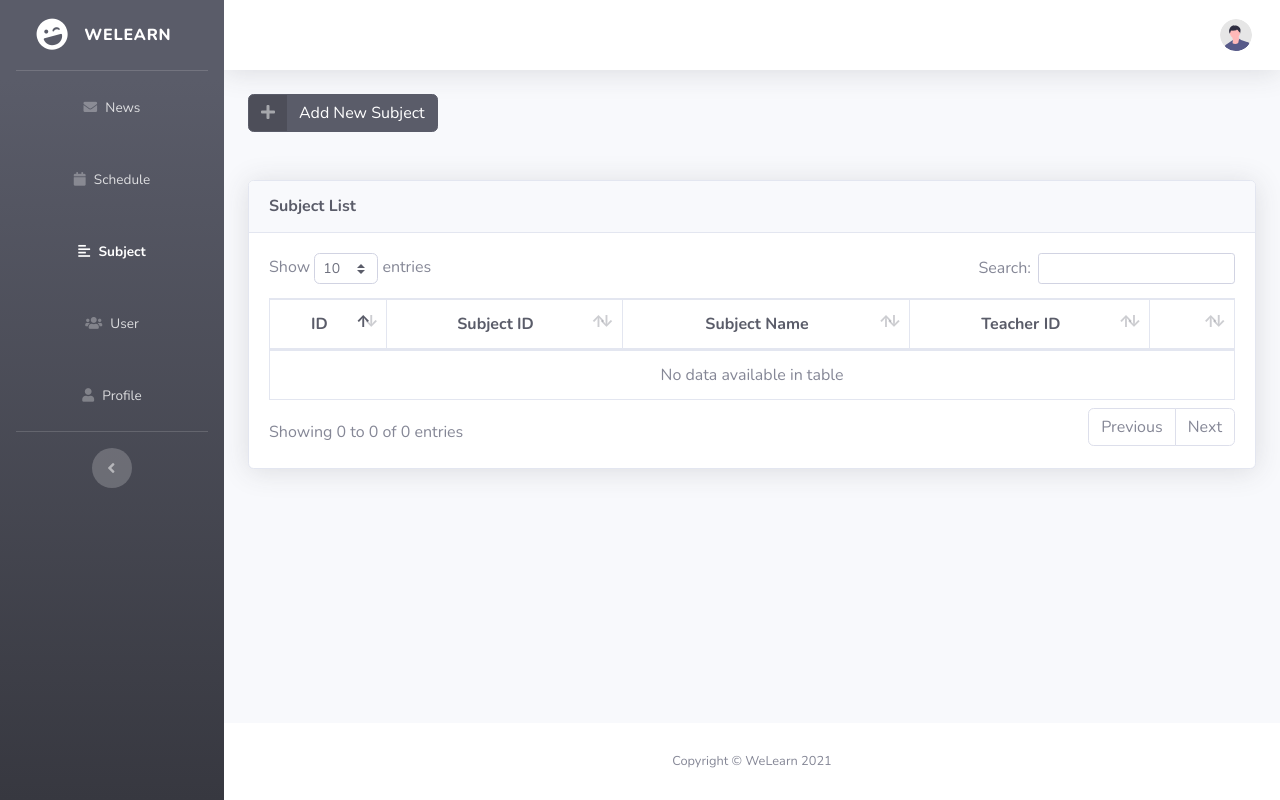
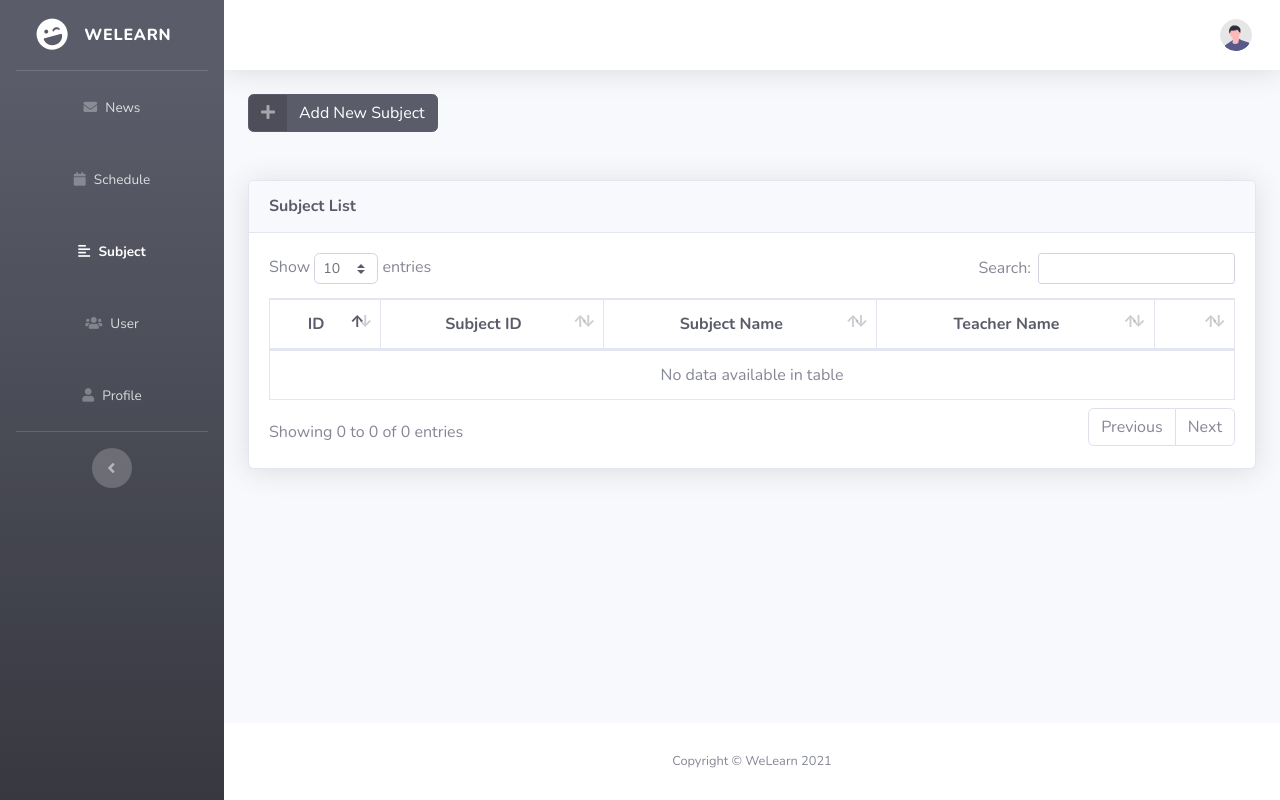
Before and after one commit to MartienJun/web-WeLearn, a Flask app: page /admin/subject in a window 1280 px wide. Run offline with Flask 2, Linux system fonts and the light colour scheme; a user stored in the database is signed in; data comes from the database, SQL or seed files in the repository; data that the repository does not hold is empty; some libraries are stand-ins or nearby versions.

Commit message:
Edit subject view

```diff
--- a/myapp/templates/admin/subject/admin_subject.html
+++ b/myapp/templates/admin/subject/admin_subject.html
@@ -28,7 +28,7 @@
                             <th class="text-center">ID</th>
                             <th class="text-center">Subject ID</th>
                             <th class="text-center">Subject Name</th>
-                            <th class="text-center">Teacher ID</th>
+                            <th class="text-center">Teacher Name</th>
                             <th class="text-center"></th>
                         </tr>
                     </thead>
@@ -42,7 +42,7 @@
                             <!-- {{ subject.subject_teacher }} -->
                             {% for user in users %}
                                 {% if user.user_id == subject.subject_teacher %}
-                                    {{ user.user_name }}
+                                {{ user.user_id }} - {{ user.user_name }}
                                 {% endif %}
                             {% endfor %}
                             </td>
--- a/myapp/templates/admin/subject/create_subject.html
+++ b/myapp/templates/admin/subject/create_subject.html
@@ -36,7 +36,7 @@
                         <label for="">Subject Teacher</label>
                         <select name="s_teacher" id="" class="form-control">
                         {% for user in users %}
-                            <option value="{{ user.user_id }}">{{ user.user_id }}</option>
+                            <option value="{{ user.user_id }}">{{ user.user_id }} - {{ user.user_name }}</option>
                         {% endfor %}
                         </select>
                     </div>
--- a/myapp/templates/admin/subject/update_subject.html
+++ b/myapp/templates/admin/subject/update_subject.html
@@ -37,9 +37,9 @@
                         <select name="s_teacher" id="" class="form-control">
                         {% for user in users %}
                             {% if user.user_id == subject.subject_teacher %}
-                                <option value="{{ user.user_id }}" selected>{{ user.user_id }}</option>
+                                <option value="{{ user.user_id }}" selected>{{ user.user_id }} - {{ user.user_name }}</option>
                             {% else %}
-                                <option value="{{ user.user_id }}">{{ user.user_id }}</option>
+                                <option value="{{ user.user_id }}">{{ user.user_id }} - {{ user.user_name }}</option>
                             {% endif %}
                         {% endfor %}
                         </select>
```
